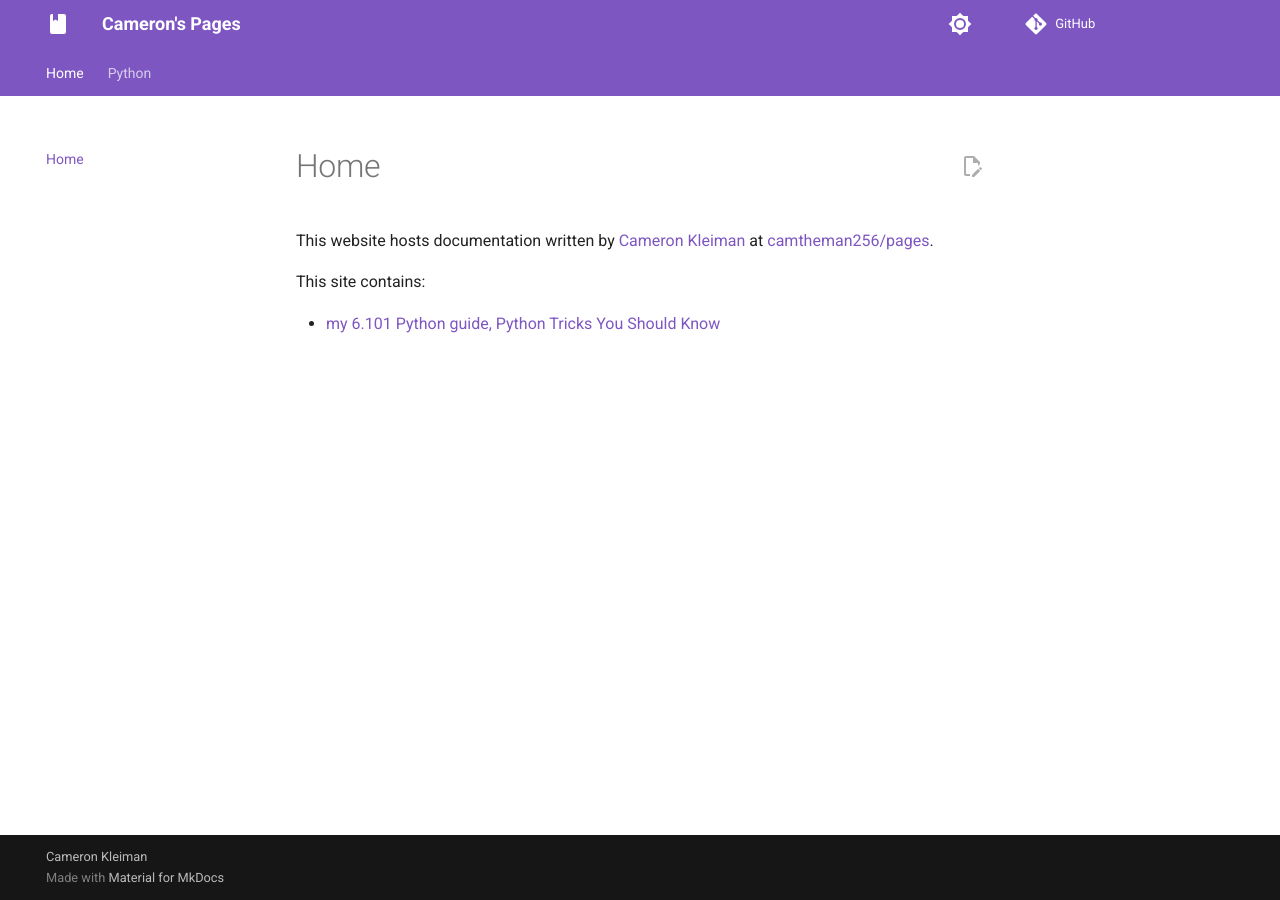
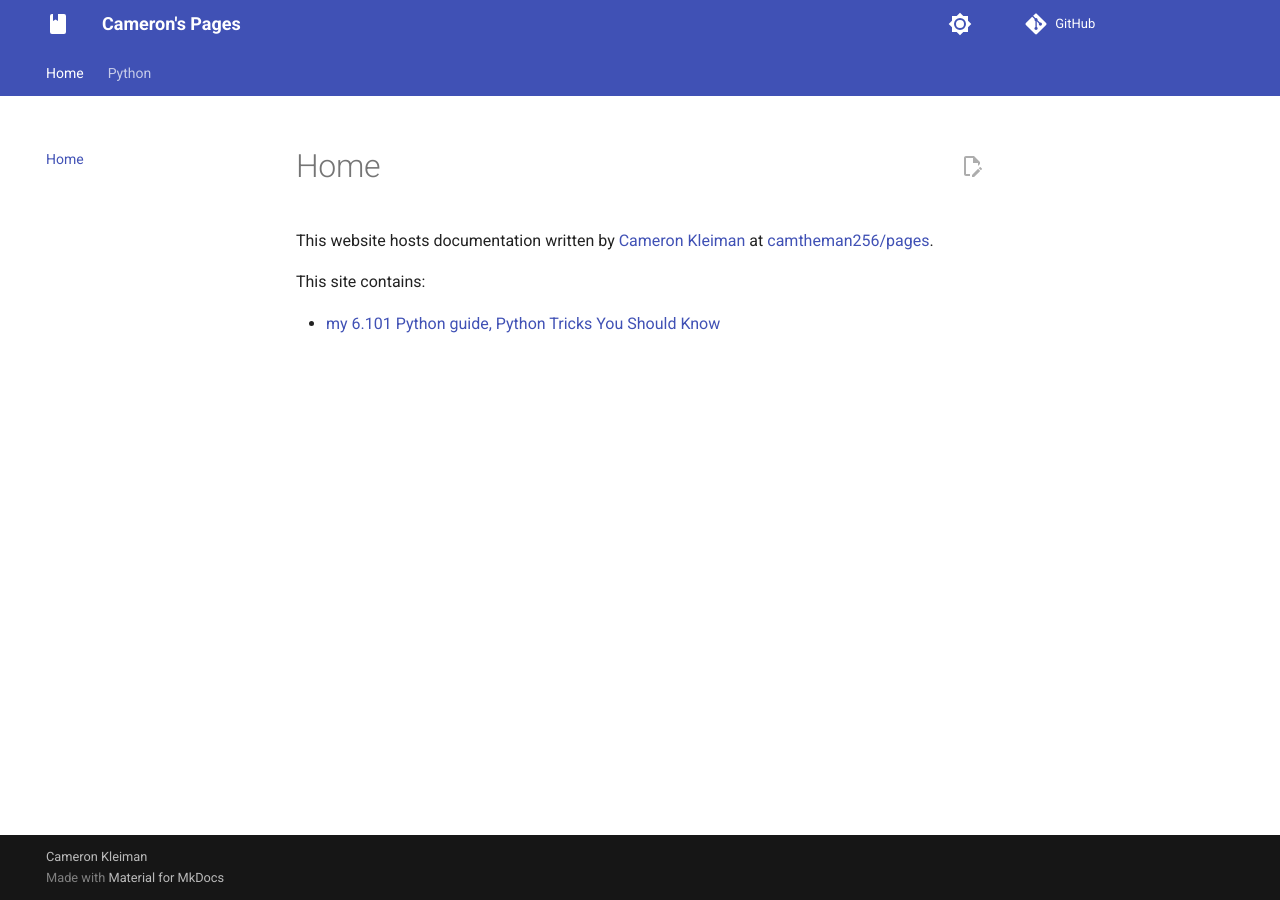
Before and after one commit to camtheman256/pages, an MkDocs documentation site: the page built from docs/index.md, in a window 1280 px wide. Built offline with MkDocs 1.6.1 and Material for MkDocs 9.7.7, drawn with Linux system fonts in a browser that asks for light colours; comment, search, counter and statistics services are not loaded.

Commit message:
colors to match 6.101

```diff
--- a/mkdocs.yml
+++ b/mkdocs.yml
@@ -19,14 +19,14 @@ theme:
   palette:
     - media: "(prefers-color-scheme: light)"
       scheme: default
-      primary: "deep purple"
+      primary: indigo
       toggle:
         icon: material/brightness-7
         name: Switch to dark mode
 
     - media: "(prefers-color-scheme: dark)"
       scheme: slate
-      primary: "light blue"
+      primary: cyan
       toggle:
         icon: material/brightness-4
         name: Switch to system preference
```
